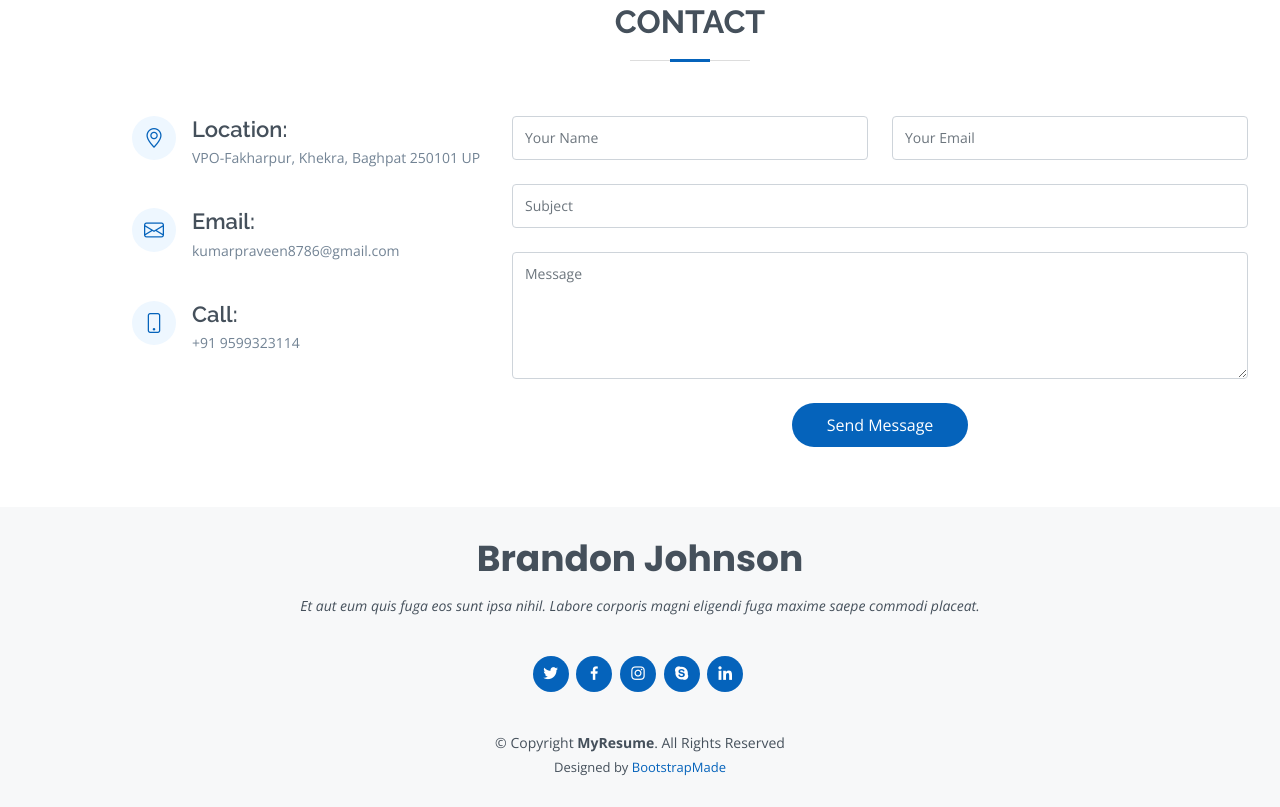
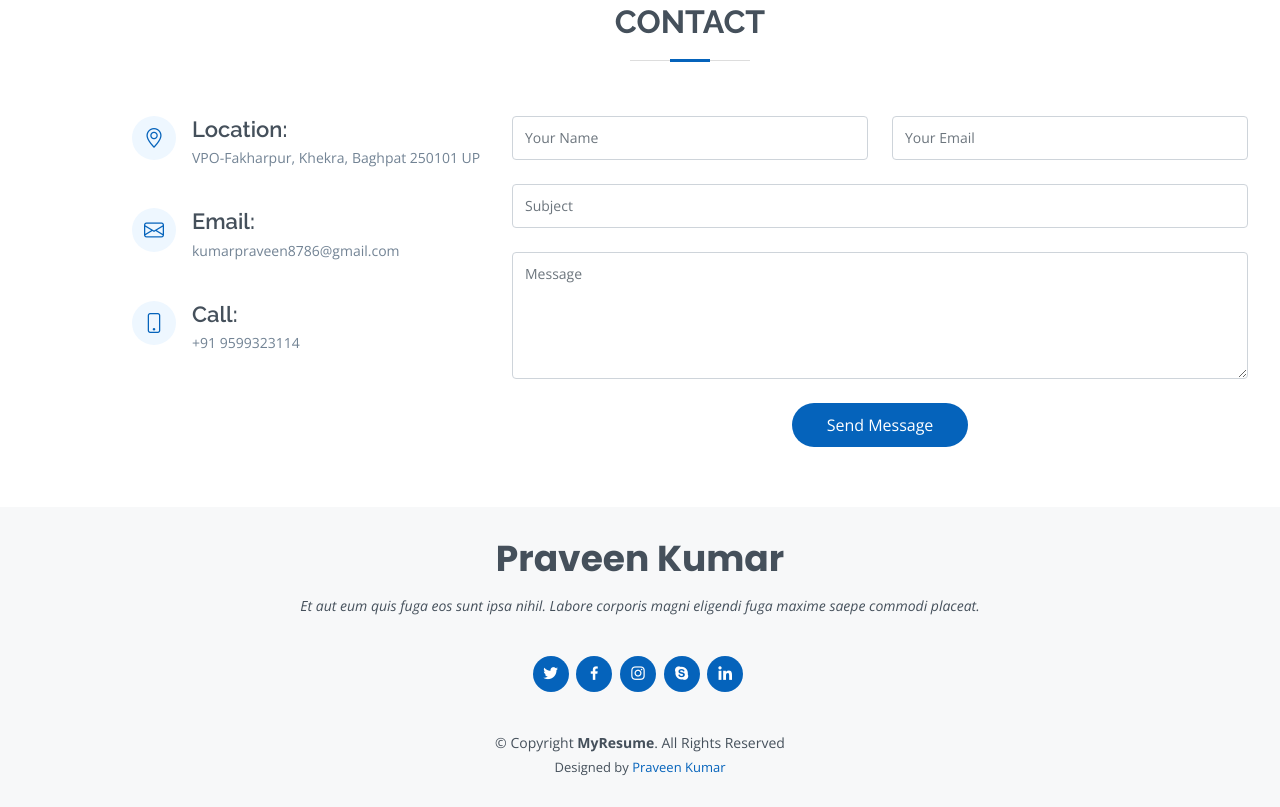
Before and after one commit to pkumar8786/pkumar.github.io, a plain HTML site: page index.html in a window 1280 px wide. Shown: the part 6454-7261 px from the top of the page. Drawn offline with nearby package versions, Linux system fonts and the light colour scheme; files whose address does not match are found by name.

Commit message:
Update index.html

```diff
--- a/index.html
+++ b/index.html
@@ -701,7 +701,7 @@
   <!-- ======= Footer ======= -->
   <footer id="footer">
     <div class="container">
-      <h3>Brandon Johnson</h3>
+      <h3>Praveen Kumar</h3>
       <p>Et aut eum quis fuga eos sunt ipsa nihil. Labore corporis magni eligendi fuga maxime saepe commodi placeat.</p>
       <div class="social-links">
         <a href="#" class="twitter"><i class="bx bxl-twitter"></i></a>
@@ -718,7 +718,7 @@
         <!-- You can delete the links only if you purchased the pro version. -->
         <!-- Licensing information: [license-url] -->
         <!-- Purchase the pro version with working PHP/AJAX contact form: https://bootstrapmade.com/free-html-bootstrap-template-my-resume/ -->
-        Designed by <a href="https://bootstrapmade.com/">BootstrapMade</a>
+        Designed by <a href="https://pkumar8786.github.io/pkumar.github.io/" target="_blank">Praveen Kumar</a>
       </div>
     </div>
   </footer><!-- End Footer -->
```
